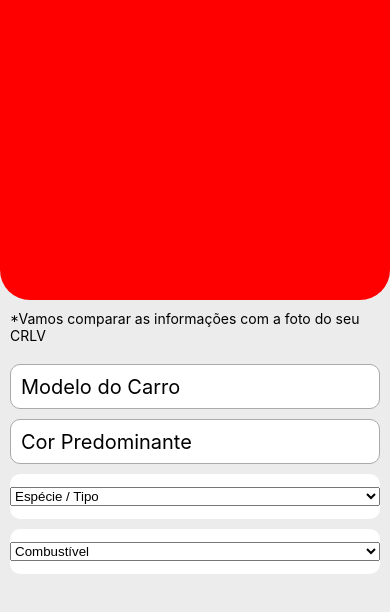
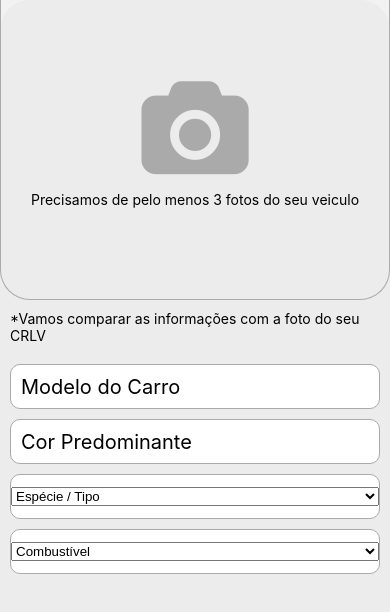
Before and after one commit to LucasBarboza-maker/AutomobilFrontEnd, a React Native app: screen /RegisterCar in a window 390 px wide. Shown: the top 612 px of the page. Built offline with nearby package versions, Linux system fonts and the light colour scheme.

Commit message:
Fixing dependencies

```diff
--- a/package.json
+++ b/package.json
@@ -27,7 +27,6 @@
     "react-native-mask-input": "^1.2.0",
     "react-native-safe-area-context": "^4.2.4",
     "react-native-screens": "^3.13.1",
-    "react-native-sliding-up-panel": "^1.1.12",
     "react-native-svg": "^12.3.0",
     "react-native-web": "0.17.1",
     "rn-sliding-up-panel": "^2.4.5"
--- a/screens/RegisterCarScreen/index.jsx
+++ b/screens/RegisterCarScreen/index.jsx
@@ -2,6 +2,7 @@ import { StatusBar } from 'expo-status-bar';
 import React, { useEffect, useRef, useState } from 'react';
 import { View, Button, Text, Dimensions, FlatList, TextInput, Animated, Pressable } from 'react-native';
 import Constants from 'expo-constants';
+import { FontAwesome } from '@expo/vector-icons';
 
 import defaultStyles from '../../global/styles/styles'
 
@@ -21,11 +22,17 @@ const styles = {
         minHeight: 100
     },
     imageWrapper: {
-        backgroundColor: 'red',
         width: '100%',
         height: 300,
         borderBottomLeftRadius: 30,
-        borderBottomRightRadius: 30
+        borderBottomRightRadius: 30,
+        display:'flex',
+        justifyContent:'center',
+        alignItems:'center',
+        borderBottomWidth:1,
+        borderLeftWidth:1,
+        borderRightWidth:1,
+        borderColor:'#aaaaaa'
     },
     formContainer: {
         width: '100%',
@@ -48,15 +55,20 @@ export default function Screen() {
             <StatusBar style="dark" />
             <View style={{ height: Constants.statusBarHeight, width: '100%' }}></View>
             <View style={styles.container}>
-                <View style={styles.imageWrapper}></View>
-                <Text style={{padding:10, fontSize:14}}>*Vamos comparar as informações com a foto do seu CRLV</Text>
+                <View style={styles.imageWrapper}>
+                    <View style={{width:120, height:100, alignItems:'center', justifyContent:'center', display:'flex'}}>
+                        <FontAwesome name="camera" size={100} color="#aaaaaa" />
+                    </View>
+                    <Text style={{ padding: 10, fontSize: 14 }}>Precisamos de pelo menos 3 fotos do seu veiculo</Text>
+                </View>
+                <Text style={{ padding: 10, fontSize: 14 }}>*Vamos comparar as informações com a foto do seu CRLV</Text>
                 <View style={styles.formContainer}>
                     <TextInput
                         style={[defaultStyles.inputText, { fontSize: 20, padding: 10, borderColor: '#aaaaaa', borderWidth: 1 }]}
                         placeholder='Modelo do Carro'
                     />
                     <TextInput
-                        style={[defaultStyles.inputText, { fontSize: 20, marginTop:10, padding: 10, borderColor: '#aaaaaa', borderWidth: 1 }]}
+                        style={[defaultStyles.inputText, { fontSize: 20, marginTop: 10, padding: 10, borderColor: '#aaaaaa', borderWidth: 1 }]}
                         placeholder='Cor Predominante'
                     />
                     {/* <MaskInput
@@ -68,7 +80,7 @@ export default function Screen() {
                         mask={['(', /\d/, /\d/, ')', ' ', /\d/, /\d/, /\d/, /\d/, /\d/, '-', /\d/, /\d/, /\d/, /\d/]}
                     /> */}
                     <View
-                        style={[defaultStyles.inputText, { fontSize: 20, marginTop: 10,justifyContent:'center' }]}
+                        style={[defaultStyles.inputText, { borderColor: '#aaaaaa', borderWidth: 1, fontSize: 20, marginTop: 10, justifyContent: 'center' }]}
                     >
                         <Picker
 
@@ -85,8 +97,8 @@ export default function Screen() {
                     </View>
 
                     <View
-                        style={[defaultStyles.inputText, { fontSize: 20, marginTop: 10,justifyContent:'center' }]}
-                        >
+                        style={[defaultStyles.inputText, { borderColor: '#aaaaaa', borderWidth: 1, fontSize: 20, marginTop: 10, justifyContent: 'center' }]}
+                    >
                         <Picker
                             selectedValue={selectedLanguage}
                             onValueChange={(itemValue, itemIndex) =>
```
Also changed, not shown: 2 other files (tests, documents, lock files or other folders).
